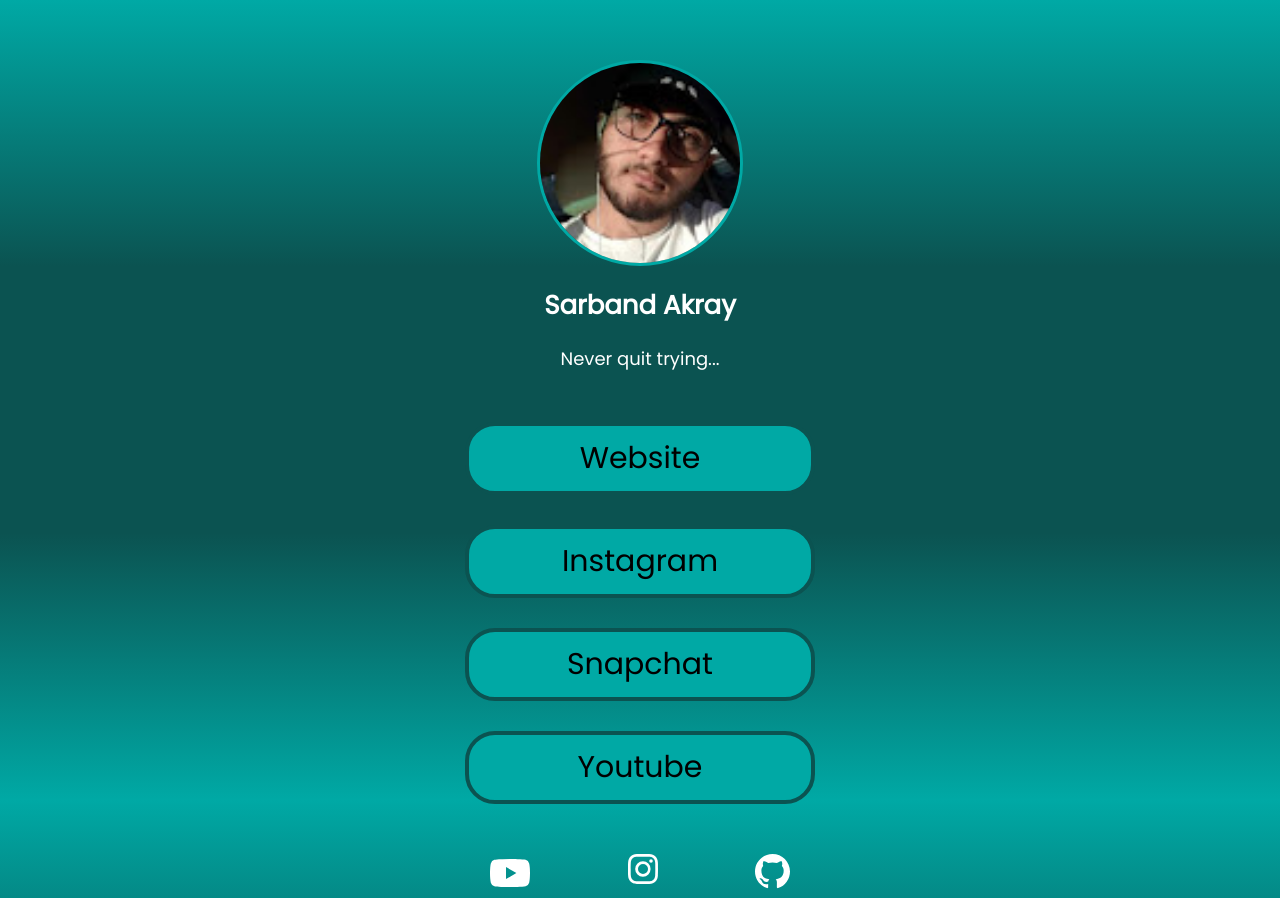
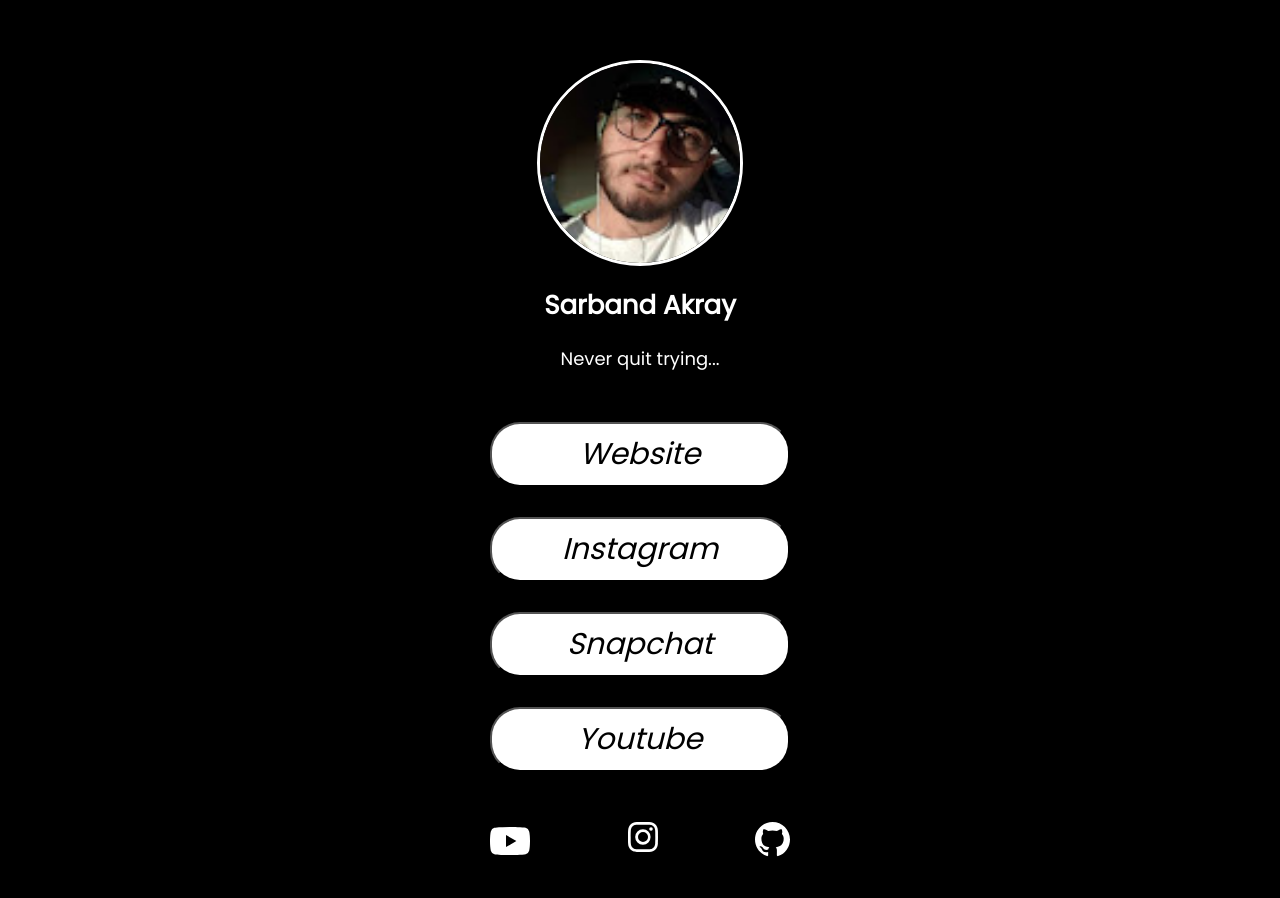
Before and after one commit to zhanyar004/one-link-to-all-your-socials, a plain HTML site: page index.html in a window 1280 px wide. After the commit the page ends 866 px from the top, so only its background shows below. Drawn offline with nearby package versions, Linux system fonts and the light colour scheme.

Commit message:
looks better

```diff
--- a/style.css
+++ b/style.css
@@ -9,7 +9,7 @@ body {
   display: flex;
   height: 100vh;
   justify-content: center;
-  background-image: linear-gradient(#00a9a5, #0b5351, #0b5351, #00a9a5);
+  background-color:black;
 }
 
 .container {
@@ -33,7 +33,7 @@ body {
 .header img {
   width: 200px;
   border-radius: 50%;
-  border: 3px #00a9a5 solid;
+  border: 3px white solid;
 }
 .header h1 {
   text-align: center;
@@ -56,19 +56,20 @@ body {
 }
 
 .mainContent button {
-  width: 350px;
-  background-color: #00a9a5;
-  padding: 10px;
+  width: 300px;
+  background-color: white;
+  padding: 8px;
   border-radius: 30px;
   font-family: "Poppins";
+  font-style: italic;
+  font-weight: 500;
   font-size: 30px;
-  border: 4px #0b5351 solid;
 }
 
 .mainContent button:hover {
   cursor: pointer;
-  background-color: #0b5351;
-  border-color: #00a9a5;
+  background-color: green;
+  border-color: lime;
   color: white;
 }
 
@@ -79,7 +80,7 @@ body {
 }
 
 .links a:hover svg {
-  fill: #0b5351;
+  fill: green;
   transform: scale(1.3);
 }
 
```
